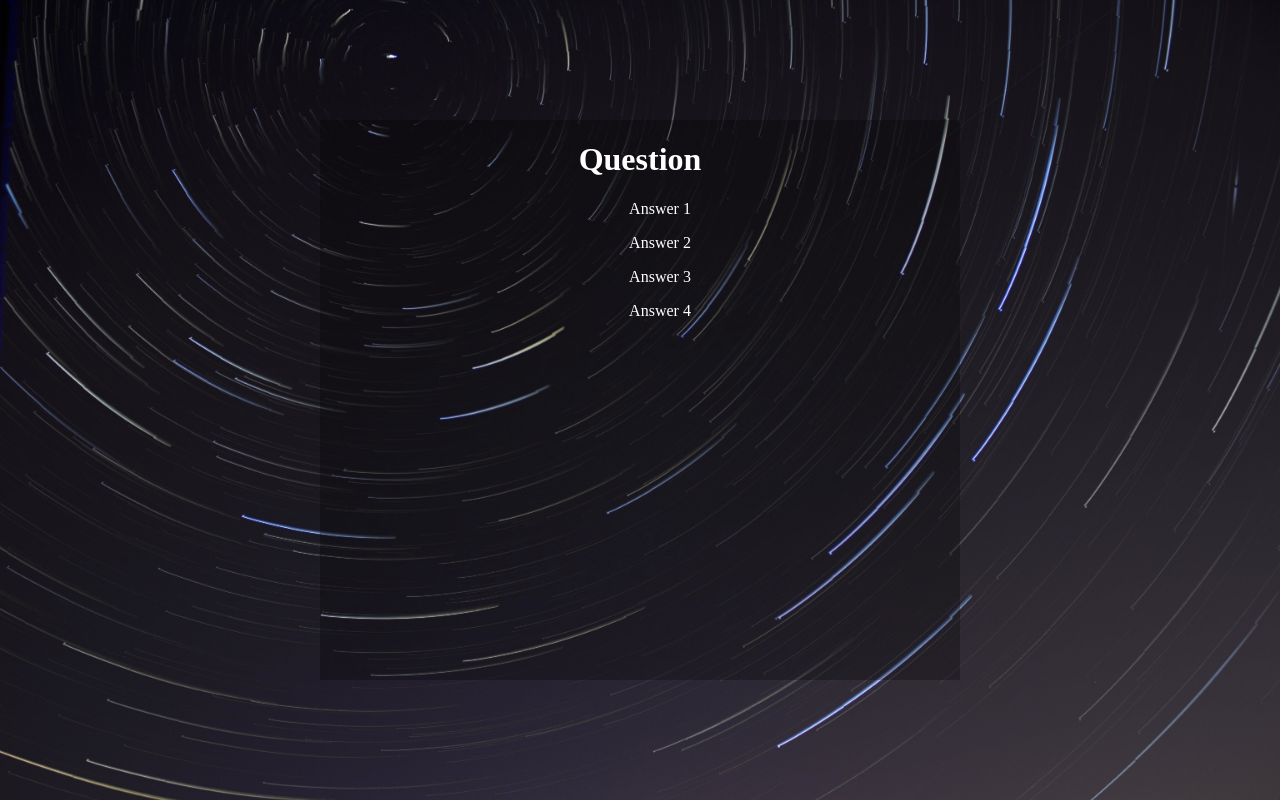
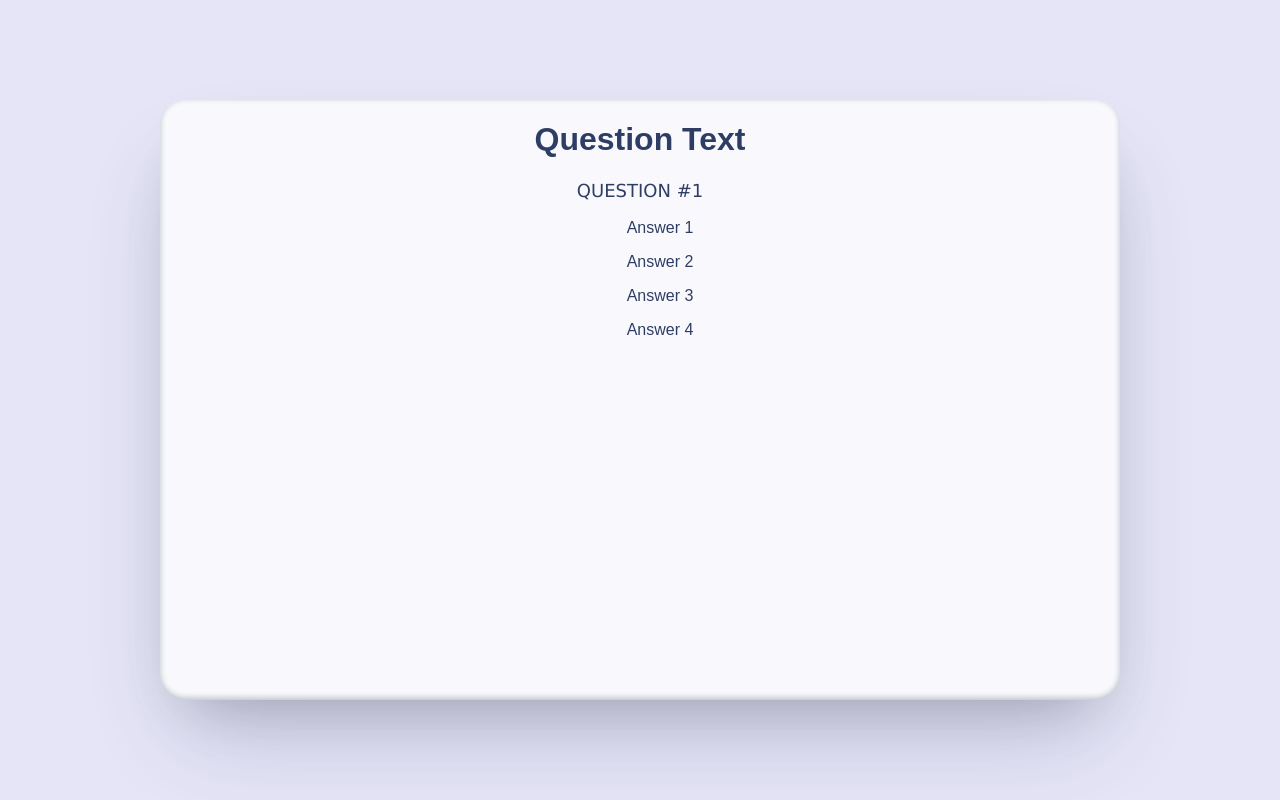
Before and after one commit to dennis-oconnell/practice-projects, a plain HTML site: page astrofacts/index.html in a window 1280 px wide. Drawn offline with Linux system fonts and the light colour scheme.

Commit message:
Altered Styles

```diff
--- a/astrofacts/index.html
+++ b/astrofacts/index.html
@@ -8,17 +8,18 @@
 	</head>
 	<body>
 		<div class="form">
-			<h1>Question</h1>
-			<ul>
+			<h1>Question Text</h1>
+			<p>QUESTION #1</p>
+			<ul class="q">
 				Answer 1
 			</ul>
-			<ul>
+			<ul class="q">
 				Answer 2
 			</ul>
-			<ul>
+			<ul class="q">
 				Answer 3
 			</ul>
-			<ul>
+			<ul class="q">
 				Answer 4
 			</ul>
 		</div>
--- a/astrofacts/styles.css
+++ b/astrofacts/styles.css
@@ -3,9 +3,10 @@
 }
 
 body {
-	background-image: url("pexels-jakub-novacek-924824.jpg");
-	background-repeat: none;
-	background-size: 100%;
+	background-color: #e5e5f7;
+	opacity: 0.8;
+	background-image: radial-gradient(#444cf7 0.5px, #e5e5f7 0.5px);
+	background-size: 10px 10px;
 	display: flex;
 	align-items: center;
 	justify-content: center;
@@ -13,10 +14,29 @@ body {
 	min-height: 100vh;
 }
 
+h1 {
+	font-family: Arial, Helvetica, sans-serif;
+	font-size: xx-large;
+}
+
+p {
+	font-family: Verdana, Geneva, Tahoma, sans-serif;
+	font-size: large;
+}
+
+ul {
+	font-family: Arial, Helvetica, sans-serif;
+	font-size: medium;
+}
+
 .form {
 	text-align: center;
-	color: white;
-	height: 70vh;
-	width: 50vw;
-	background-color: rgba(0, 0, 0, 0.275);
+	color: #011440;
+	height: 75vh;
+	width: 75vw;
+	background-color: white;
+	border-radius: 25px;
+	box-shadow: rgba(50, 50, 93, 0.25) 0px 50px 100px -20px,
+		rgba(0, 0, 0, 0.3) 0px 30px 60px -30px,
+		rgba(10, 37, 64, 0.35) 0px -2px 6px 0px inset;
 }
```
